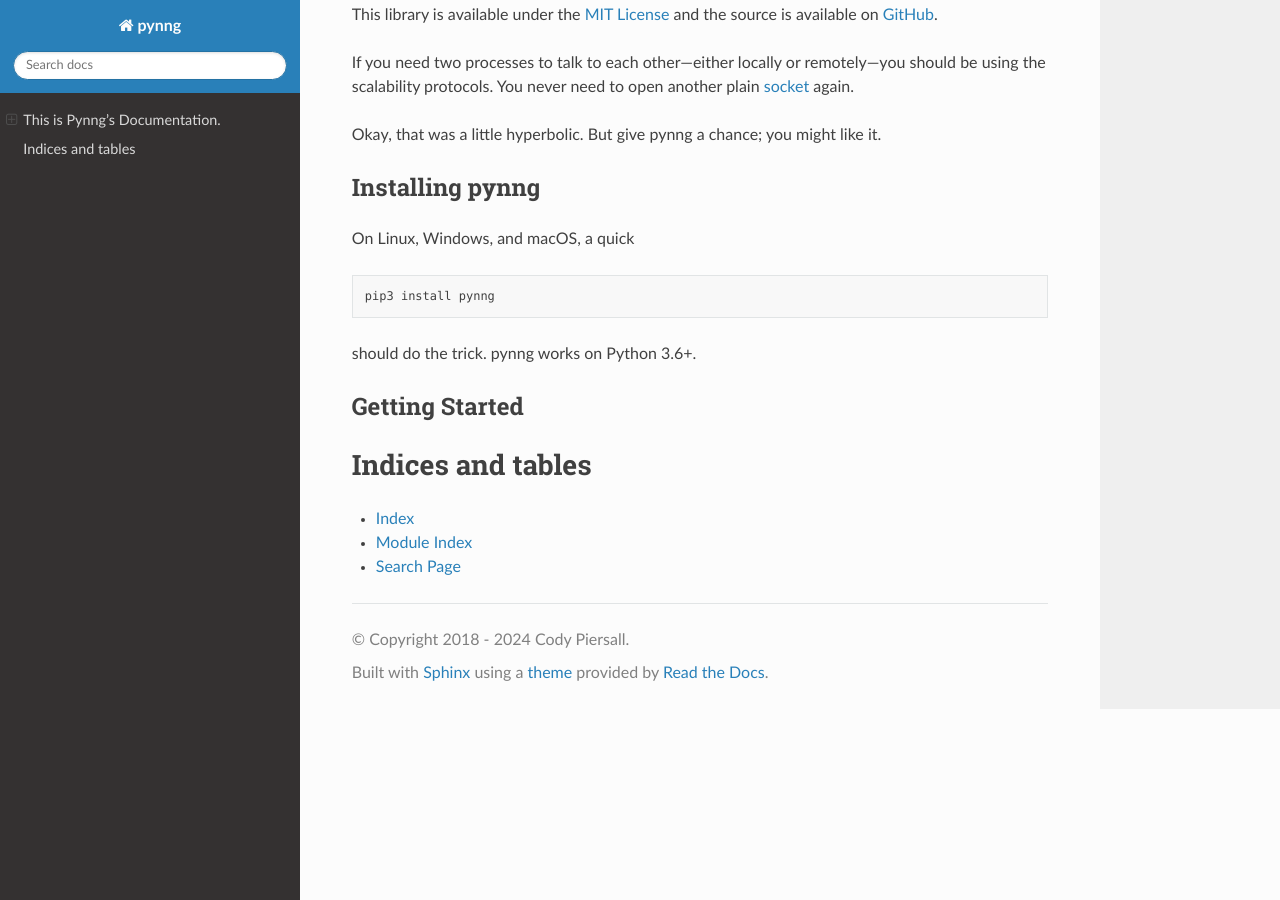
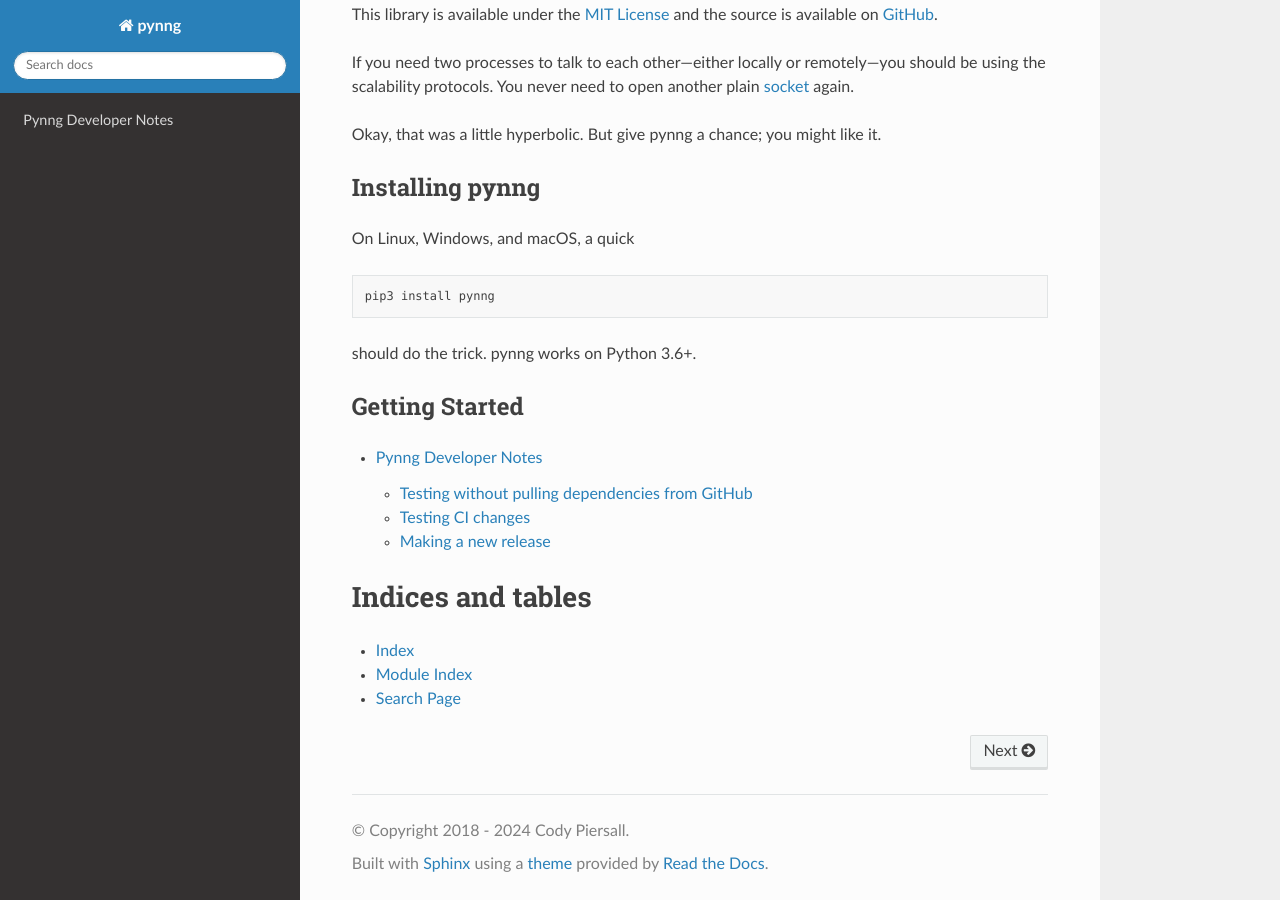
Before and after one commit to codypiersall/pynng, a Sphinx documentation site: the page built from docs/index.rst, in a window 1280 px wide and 900 px high, scrolled down 1124 px. Built offline with Sphinx 7.4.7 and the Read the Docs theme 2.0.0, drawn with Linux system fonts in a browser that asks for light colours; pages that are not in the unit, such as notebooks, are missing from menus; some of the changed lines change nothing that is shown.

Commit message:
Useful development notes: local CI, local git server, cutting releases.
In other words, I was worried I would forget how to develop the library.

```diff
--- /dev/null
+++ b/docs/developing.rst
@@ -0,0 +1,87 @@
+Pynng Developer Notes
+=====================
+
+A list of notes, useful only to developers of the library, and not for users.
+
+Testing without pulling dependencies from GitHub
+------------------------------------------------
+
+It can lower feedback speed dramatically when testing pynng, and needing to clone
+`nng`_ and `mbedtls`_ from GitHub. If you are just doing this
+one time, it is not terrible, but when you're working on *how pynng is built* it is
+tedious and painful to wait for a slow internet connection.  This can be mitigated by
+cloning nng and mbedtls outside of this repository, running a git server, and pointing
+the ``setup.cfg`` script to
+
+.. code-block:: bash
+
+   # clone *once* locally
+   git clone https://github.com/nanomsg/nng ~/pynng-deps/nanomsg/nng
+   git clone https://github.com/Mbed-TLS/mbedtls ~/pynng-deps/Mbed-TLS/mbedtls
+   # start a git daemon in the parent directory
+   git daemon --reuseaddr --base-path="$HOME/pynng-deps" --export-all
+
+Then change the ``setup.cfg`` to point to the local git server. Change the ``repo``
+lines from ``repo=https://github.com/nanomsg/nng`` to
+``repo=git://127.0.0.1:/nanomsg/nng``. The relevant sections of the file will look like
+this:
+
+.. code-block:: cfg
+
+   [build_nng]
+   repo=git://127.0.0.1:/nanomsg/nng
+
+   [build_mbedtls]
+   repo=git://127.0.0.1:/Mbed-TLS/mbedtls
+
+Testing CI changes
+------------------
+
+When testing CI changes, it can be painful, embarrassing, and tedious, to push changes
+just to see how CI does. Sometimes this is necessary, for example for architectures or
+operating systems you do not own so cannot test on. However, you *can* test CI somewhat
+using the incredible `nektos/act`_ tool. It enables running Github Actions locally. We
+do need to pass some flags to make the tool do what we want.
+
+If you have single failing tests, you can narrow down the build by setting specific
+`cibuildwheel options`_ in the ``pyproject.toml`` file, to skip certain Python versions
+or architectures.
+
+Running CI Locally
+##################
+
+Use this command to run Github Actions locally using the `nektos/act`_ tool
+
+.. code-block:: bash
+
+   # run cibuildwheel, using ubuntu-20.04 image
+   # This is how  you test on Linux
+   # Needs --container-options='-u root' so cibuildwheel can launch its own docker containers
+   act --container-options='-u root' \
+       -W .github/workflows/cibuildwheel.yml \
+       --matrix os:ubuntu-20.04 \
+       --pull=false \
+       --artifact-server-path=artifacts
+
+``--pull=false`` prevents downloading the latest runner docker image.
+``--artifact-server-path=artifacts`` enables an artifact server, and lets you look at
+the built artifacts afterwards.
+
+Making a new release
+--------------------
+
+Making a new release is a potentially error-prone process; the file
+``pynng/_version.py`` must be increased, the change must be committed, the commit must
+be tagged, and the following commit should append "+dev" to the version. CI should run,
+then the artifacts need to be collected and pushed to PyPI. The ``sdist`` is built
+manually.
+
+Anyway, there is a script to automate this:
+
+.. literalinclude:: ../new_release.sh
+   :language: bash
+
+.. _cibuildwheel options: https://cibuildwheel.readthedocs.io/en/stable/options/
+.. _mbedtls: https://github.com/Mbed-TLS/mbedtls
+.. _nektos/act: https://github.com/nektos/act
+.. _nng: https://github.com/nanomsg/nng
--- a/docs/index.rst
+++ b/docs/index.rst
@@ -87,6 +87,7 @@
 
    core
    exceptions
+   developing
 
 
 Indices and tables
```
Also changed, not shown: 1 other file.
